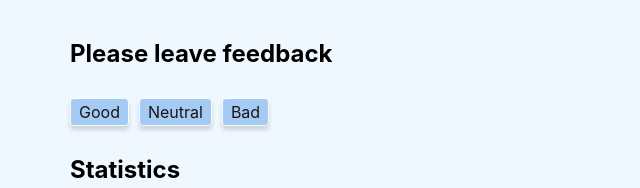
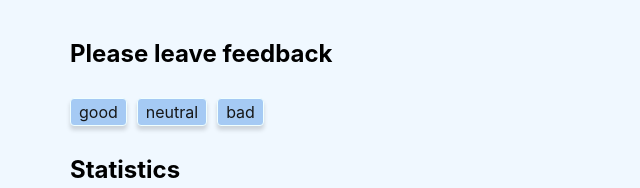
Before and after one commit to Zoja7/goit-react-hw-02-feedback, a React (Create React App) app: page / in a window 1280 px wide. Shown: the top 188 px of the page, without its empty margins (0-640 px from the left). Built offline with nearby package versions, Linux system fonts and the light colour scheme.

Commit message:
commit_16

```diff
--- a/src/components/App.jsx
+++ b/src/components/App.jsx
@@ -32,11 +32,15 @@ export class App extends Component {
 
   render() {
     const { good, neutral, bad } = this.state;
+    const total = this.countTotalFeedbacks(good, neutral, bad);
+    const totalPercentage = this.countPositiveFeedbackPercentage(total, good);
+    const options = Object.keys(this.state);
+
     return (
       <div className={`${css.container} ${css.sectionWrapper}`}>
         <Section title="Please leave feedback">
           <FeedbackOptions
-            options={this.state}
+            options={options}
             onLeaveFeedback={this.handleClick}
           />
         </Section>
@@ -45,8 +49,8 @@ export class App extends Component {
           {good !== 0 || neutral !== 0 || bad !== 0 ? (
             <Statistics
               feedback={this.state}
-              total={this.countTotalFeedbacks}
-              positivePercentage={this.countPositiveFeedbackPercentage}
+              total={total}
+              positivePercentage={totalPercentage}
             ></Statistics>
           ) : (
             <Notification message="There is no feedback" />
--- a/src/components/FeedbackOptions/FeedbackOptions.jsx
+++ b/src/components/FeedbackOptions/FeedbackOptions.jsx
@@ -1,23 +1,15 @@
 import css from './FeedbackOptions.module.css';
-export default function FeedbackOptions({ onLeaveFeedback }) {
+export default function FeedbackOptions({ options, onLeaveFeedback }) {
   return (
     <div className={css.optionsContainer}>
       <ul className={css.optionsList}>
-        <li>
-          <button name="good" type="button" onClick={onLeaveFeedback}>
-            Good
-          </button>
-        </li>
-        <li>
-          <button name="neutral" type="button" onClick={onLeaveFeedback}>
-            Neutral
-          </button>
-        </li>
-        <li>
-          <button name="bad" type="button" onClick={onLeaveFeedback}>
-            Bad
-          </button>
-        </li>
+        {options.map(option => (
+          <li key={option}>
+            <button name={option} type="button" onClick={onLeaveFeedback}>
+              {option}
+            </button>
+          </li>
+        ))}
       </ul>
     </div>
   );
--- a/src/components/Statistics/Statistics.jsx
+++ b/src/components/Statistics/Statistics.jsx
@@ -15,11 +15,11 @@ export default function Statistics({ feedback, positivePercentage, total }) {
           Bad: <span>{bad}</span>
         </li>
         <li>
-          Total: <span>{total()}</span>
+          Total: <span>{total}</span>
         </li>
         <li>
           {' '}
-          Positive feedback: <span>{positivePercentage()}%</span>
+          Positive feedback: <span>{positivePercentage}%</span>
         </li>
       </ul>
     </div>
```
